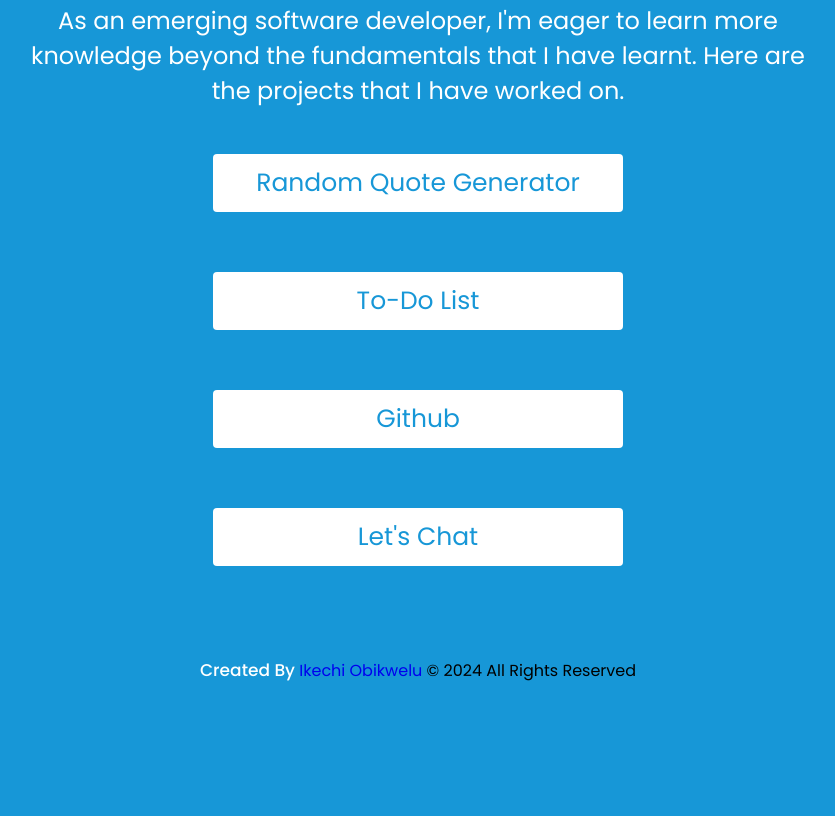
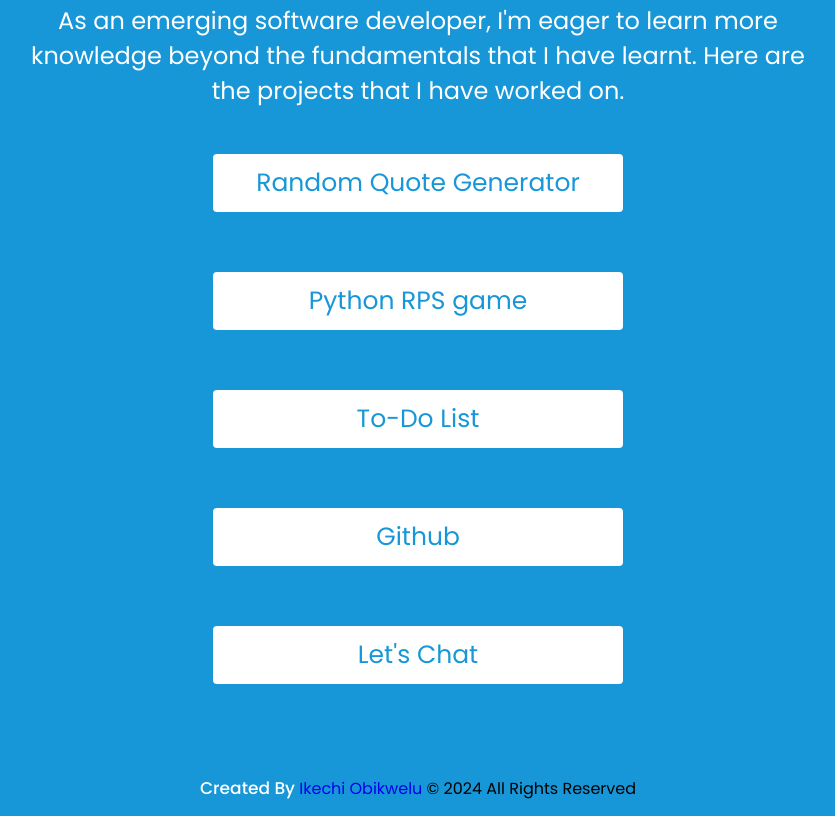
Before and after one commit to iobiDEV/myPortfolioV4---website, a plain HTML site: page index.html in a window 1280 px wide. Shown: the part 1688-2504 px from the top of the page, without its empty margins (222-1057 px from the left). Before the commit the page ends 2386 px from the top, so only its background shows below. Drawn offline with nearby package versions, Linux system fonts and the light colour scheme.

Commit message:
Add files via upload

```diff
--- a/index.html
+++ b/index.html
@@ -185,6 +185,9 @@
                     <button onclick="location.href='https://iobidev.github.io/RandomQuote---website/'">
                         Random Quote Generator
                     </button>
+                    <button onclick="location.href='https://github.com/iobiDEV/python_RPS-game'">
+                        Python RPS game
+                    </button>
                     <button onclick="location.href='https://iobidev.github.io/todo-List---website/'">
                         To-Do List
                     </button>
```
